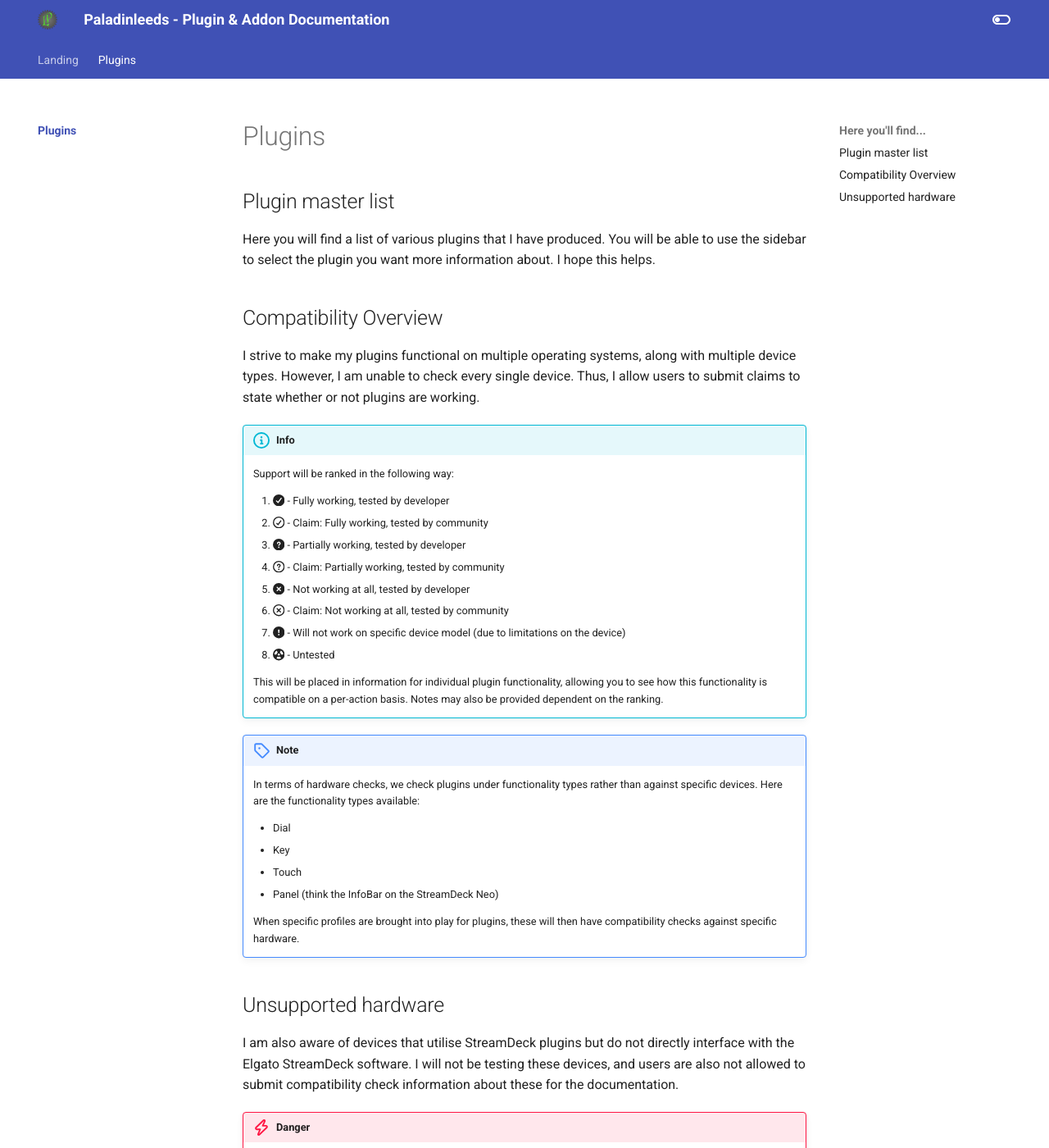
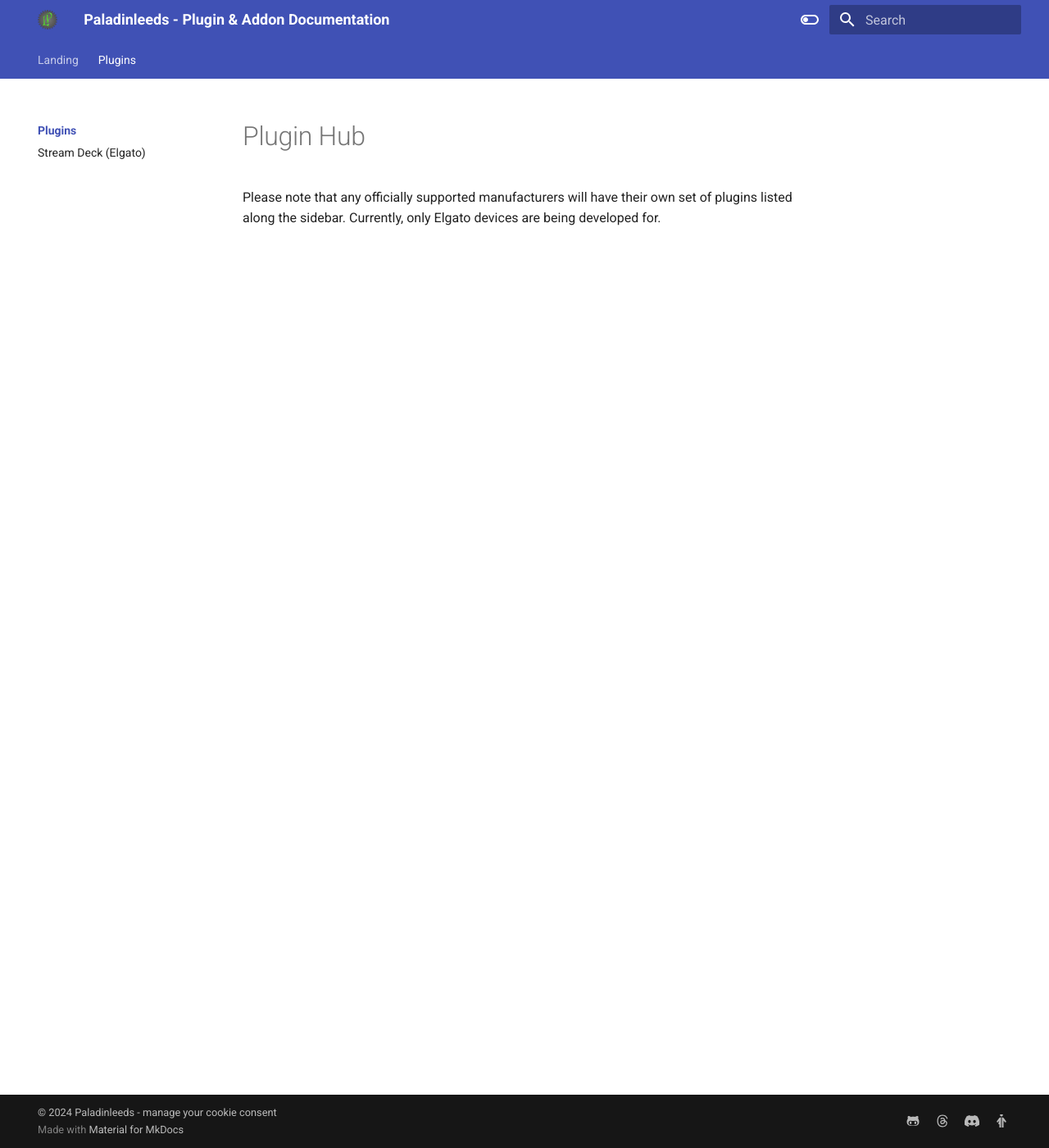
Before and after one commit to Paladinleeds/paladinleeds.github.io, an MkDocs documentation site: the page built from docs/plugins/index.md, in a window 1280 px wide and 1400 px high. Shown: the whole window at 82% size. Built offline with MkDocs 1.6.1 and Material for MkDocs 9.7.7, drawn with Linux system fonts in a browser that asks for light colours; plug-ins that fetch from the network failed and are left out; some of the changed text lies outside the part shown.

Commit message:
Updated documentation to allow potential for other manufacturers to have plugins with their own support portals. Also clarified status on how compatibility is defined and more information regarding unsupported hardware.

```diff
--- a/docs/plugins/index.md
+++ b/docs/plugins/index.md
@@ -1,40 +1,3 @@
-# Plugins
+# Plugin Hub
 
-## Plugin master list
-
-Here you will find a list of various plugins that I have produced. You will be able to use the sidebar to select the plugin you want more information about. I hope this helps.
-
-## Compatibility Overview
-
-I strive to make my plugins functional on multiple operating systems, along with multiple device types. However, I am unable to check every single device. Thus, I allow users to submit claims to state whether or not plugins are working.
-
-!!! info
-    Support will be ranked in the following way:
-
-    1. :fontawesome-solid-circle-check: - Fully working, tested by developer
-    1. :fontawesome-regular-circle-check: - Claim: Fully working, tested by community
-    1. :fontawesome-solid-circle-question: - Partially working, tested by developer
-    1. :fontawesome-regular-circle-question: - Claim: Partially working, tested by community
-    1. :fontawesome-solid-circle-xmark: - Not working at all, tested by developer
-    1. :fontawesome-regular-circle-xmark: - Claim: Not working at all, tested by community
-    1. :fontawesome-solid-circle-exclamation: - Will not work on specific device model (due to limitations on the device)
-    1. :fontawesome-solid-circle-radiation: - Untested
-
-    This will be placed in information for individual plugin functionality, allowing you to see how this functionality is compatible on a per-action basis. Notes may also be provided dependent on the ranking.
-
-!!! note
-    In terms of hardware checks, we check plugins under functionality types rather than against specific devices. Here are the functionality types available:
-
-    - Dial
-    - Key
-    - Touch
-    - Panel (think the InfoBar on the StreamDeck Neo)
-
-    When specific profiles are brought into play for plugins, these will then have compatibility checks against specific hardware.
-
-## Unsupported hardware
-
-I am also aware of devices that utilise StreamDeck plugins but do not directly interface with the Elgato StreamDeck software. I will not be testing these devices, and users are also not allowed to submit compatibility check information about these for the documentation.
-
-!!! danger
-    These devices that don't interface directly with the StreamDeck software are using reverse-engineering and other hacks to gain functionality. As a result, they often have quirks that cause issues within plugins. Consequently, support will not be provided if there are issues. You would have to liaise with other users outside of the server.
+Please note that any officially supported manufacturers will have their own set of plugins listed along the sidebar. Currently, only Elgato devices are being developed for.
--- a/mkdocs.yml
+++ b/mkdocs.yml
@@ -76,6 +76,7 @@ extra:
 
 plugins:
   - privacy
+  - search
 
 markdown_extensions:
   - pymdownx.highlight:
@@ -88,6 +89,7 @@ markdown_extensions:
   - footnotes
   - pymdownx.superfences
   - pymdownx.mark
+  - pymdownx.details
   - attr_list
   - tables
   - pymdownx.emoji:
```
Also changed, not shown: docs/plugins/Stream Deck (Elgato)/index.md (added, +61 -0 lines).
